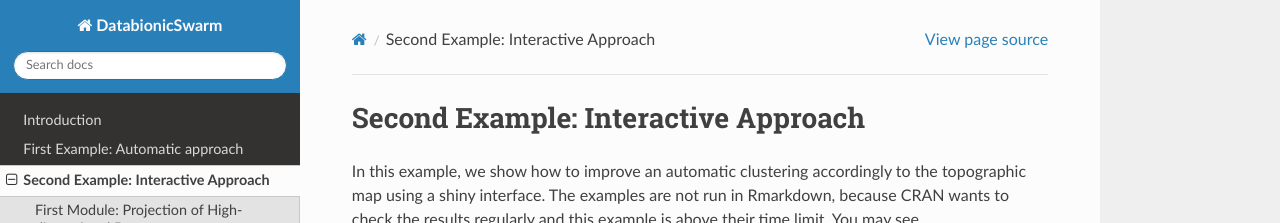
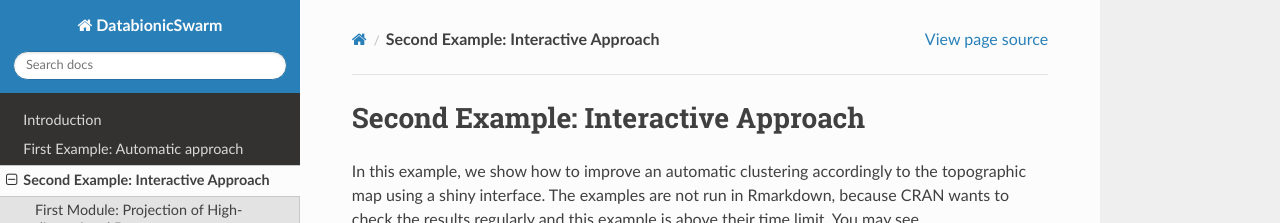
Before and after one commit to AsbahToqeer/DatabionicSwarm, a Sphinx documentation site: the page built from docs/source/second.rst, in a window 1280 px wide. Shown: the top 223 px of the page. Built offline with Sphinx 7.4.7 and the Read the Docs theme 2.0.0, drawn with Linux system fonts in a browser that asks for light colours.

```diff
--- a/docs/source/second.rst
+++ b/docs/source/second.rst
@@ -1,6 +1,6 @@
 
-Second Example: Interactive Approach
-====================================
+**Second Example: Interactive Approach**
+========================================
 
 In this example, we show how to improve an automatic clustering accordingly to the topographic map using a shiny interface. The examples are not run in Rmarkdown, because CRAN wants to check the results regularly and this example is above their time limit. You may see http://www.deepbionics.org/Rpackages.html for the complete examples.
 
```
